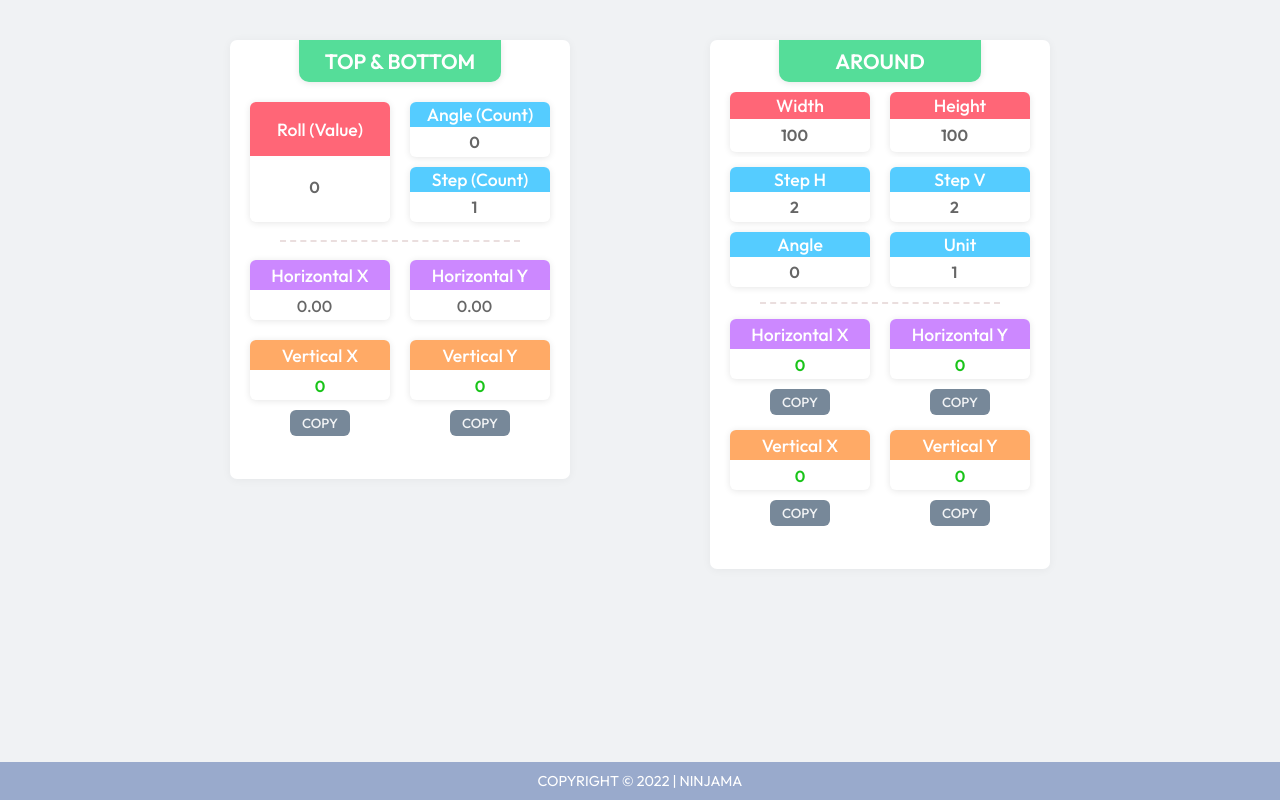
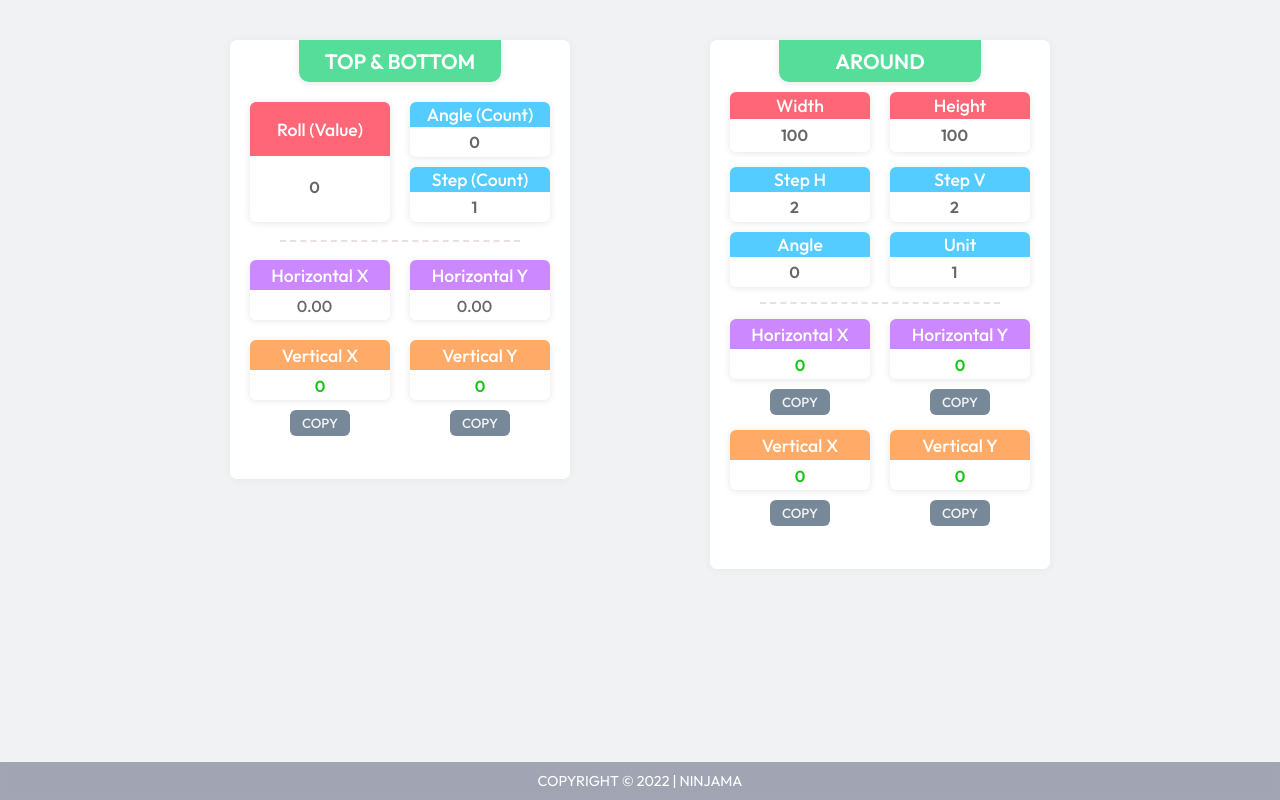
Before and after one commit to samabogbog/Rotary, a plain HTML site: page index.html in a window 1280 px wide. Drawn offline with Linux system fonts and the light colour scheme.

Commit message:
Update style.css

```diff
--- a/style.css
+++ b/style.css
@@ -224,7 +224,8 @@ body {
     position: fixed;
     margin: auto;
     width: 100%;
-    background: #9ac;
+    background: rgba(0,10,50,0.33);
+    backdrop-filter: blur(3px);
     text-align: center;
     color: #fff;
     padding: 10px 0;
```
